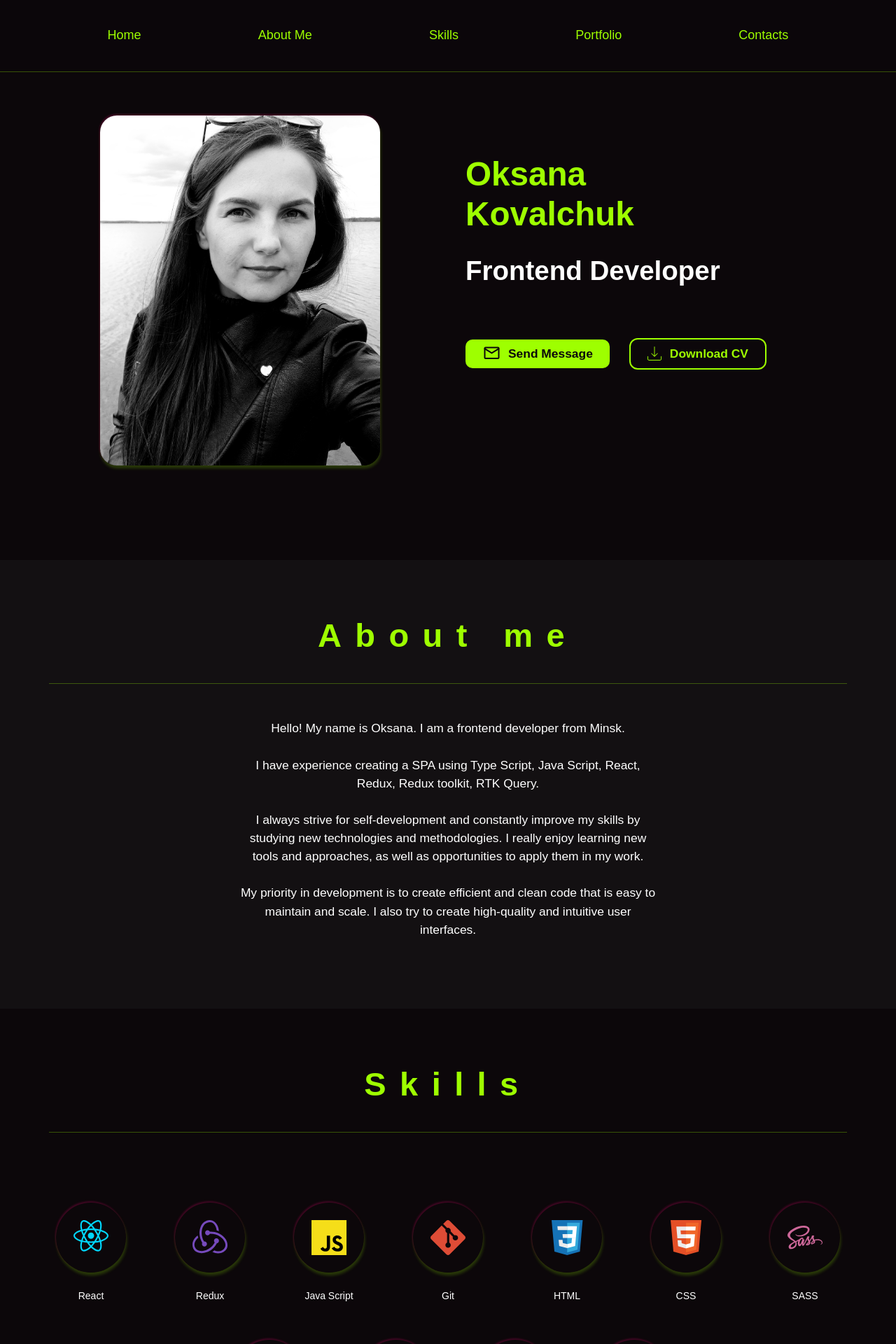
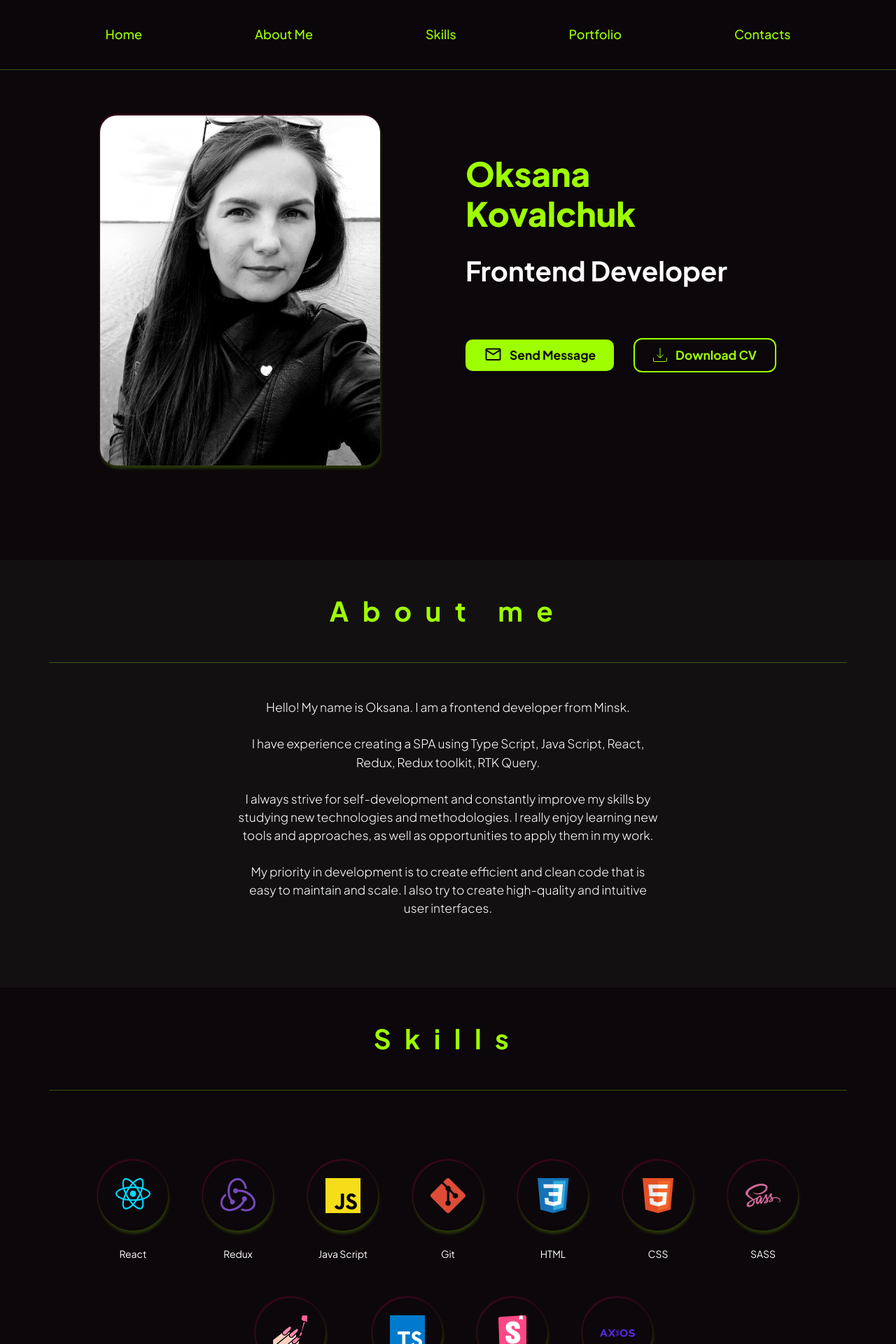
Before and after one commit to oksivasilinka/portfolio, a React app: page / in a window 1280 px wide. Shown: the top 1920 px of the page at 70% size. Built offline with nearby package versions, Linux system fonts and the light colour scheme.

Commit message:
fix adaptive, styles

```diff
--- a/src/components/button/button.tsx
+++ b/src/components/button/button.tsx
@@ -8,7 +8,7 @@ type Props = {
 
 export const Button = styled.button<Props>`
   background-color: ${theme.colors.accent};
-  padding: 10px 24px;
+  padding: 12px 26px;
   border-radius: 10px;
   display: flex;
   align-items: center;
--- a/src/components/contacts-form/contacts-form.tsx
+++ b/src/components/contacts-form/contacts-form.tsx
@@ -18,6 +18,6 @@ const StyledForm = styled.form`
   width: 100%;
   display: flex;
   flex-direction: column;
-  gap: 40px;
+  gap: 30px;
   margin: 0 auto;
 `
--- a/src/components/field/field.tsx
+++ b/src/components/field/field.tsx
@@ -49,6 +49,6 @@ const FieldWrapper = styled.div`
     opacity: 0.6;
     transition: 0.3s;
 
-    ${font({ max: 16, min: 14 })};
+    ${font({ max: 16, min: 14, weight: 300 })};
   }
 `
--- a/src/components/section-text/section-text.tsx
+++ b/src/components/section-text/section-text.tsx
@@ -6,5 +6,5 @@ export const SectionText = styled.p`
   max-width: 600px;
   margin: 0 auto;
   width: 100%;
-  ${font({ weight: 400, max: 18, min: 14, lineHeight: 1.5 })};
+  ${font({ weight: 300, max: 18, min: 14, lineHeight: 1.5 })};
 `
--- a/src/components/section-title/section-title.tsx
+++ b/src/components/section-title/section-title.tsx
@@ -4,9 +4,8 @@ import { font } from 'styles/common'
 
 export const SectionTitle = styled.h2`
   text-align: center;
-  padding-top: 80px;
-  padding-bottom: 40px;
+  padding: 50px 0;
   border-bottom: 1px solid rgba(158, 255, 0, 0.3);
   margin-bottom: 50px;
-  ${font({ color: theme.colors.accent, weight: 700, max: 50, min: 30, spacingMax: 20, spacingMin: 16 })};
+  ${font({ color: theme.colors.accent, weight: 700, max: 40, min: 30, spacingMax: 20, spacingMin: 16 })};
 `
--- a/src/layout/header/header.tsx
+++ b/src/layout/header/header.tsx
@@ -1,5 +1,5 @@
 import styled from 'styled-components'
-import { Menu } from 'components/menu/menu'
+import { Menu } from 'layout/header/menu/menu'
 import { Container } from 'components/container/container'
 import { theme } from 'styles/theme'
 import { MobileMenu } from 'layout/header/mobile-menu/mobile-menu'
--- a/src/components/menu/menu.tsx
+++ b/src/layout/header/menu/menu.tsx
@@ -43,6 +43,7 @@ export const ListItem = styled.li``
 export const Link = styled.a`
   color: ${theme.colors.accent};
   font-size: 18px;
+  line-height: 1;
   font-weight: 500;
 
   &:hover {
--- a/src/layout/sections/contacts/contacts.tsx
+++ b/src/layout/sections/contacts/contacts.tsx
@@ -20,7 +20,8 @@ export const Contacts = () => {
         <SectionTitle>Contacts</SectionTitle>
         <FlexWrapper gap={'40px'} justify={'center'} direction={'column'}>
           <SectionText>
-            Send me a message, I will contact you shortly. Or contact me in a way more convenient for you
+            Send me a message, I will contact you shortly. <br />
+            Or contact me in a way more convenient for you
           </SectionText>
           <SocialIcons icons={icons} />
           <ContactsForm />
--- a/src/layout/sections/footer/footer.tsx
+++ b/src/layout/sections/footer/footer.tsx
@@ -18,5 +18,5 @@ const StyledFooter = styled.footer`
 const StyledText = styled.p`
   text-align: center;
   opacity: 0.8;
-  ${font({ max: 14, min: 12 })};
+  ${font({ max: 14, min: 12, weight: 300 })};
 `
--- a/src/layout/sections/portfolio/portfolioItem/portfolioItem.tsx
+++ b/src/layout/sections/portfolio/portfolioItem/portfolioItem.tsx
@@ -107,6 +107,7 @@ const StyledTitle = styled.h3`
 const StyledDescription = styled.p`
   padding-top: 20px;
   font-size: 14px;
+  font-weight: 300;
 `
 
 const Photo = styled.img`
--- a/src/layout/sections/skills/skill/skill.tsx
+++ b/src/layout/sections/skills/skill/skill.tsx
@@ -10,20 +10,14 @@ type Props = {
 
 export const Skill = ({ title, idIcon }: Props) => {
   return (
-    <StyledSkill>
     <FlexWrapper direction={'column'} align={'center'}>
       <IconWrapper>
         <Icon id={idIcon} />
       </IconWrapper>
       <StyledSkillTitle>{title}</StyledSkillTitle>
     </FlexWrapper>
-    </StyledSkill>
   )
 }
-
-const StyledSkill = styled.div`
-  padding: 0 10px;
-`
 
 const StyledSkillTitle = styled.h3`
   font-size: 14px;
--- a/src/styles/global-styles.tsx
+++ b/src/styles/global-styles.tsx
@@ -1,5 +1,10 @@
 import { createGlobalStyle } from 'styled-components'
 import { theme } from 'styles/theme'
+import '@fontsource/plus-jakarta-sans/300.css'
+import '@fontsource/plus-jakarta-sans/400.css'
+import '@fontsource/plus-jakarta-sans/500.css'
+import '@fontsource/plus-jakarta-sans/700.css'
+import '@fontsource/plus-jakarta-sans/800.css'
 
 export const GlobalStyles = createGlobalStyle`
   *, *::before, *::after {
```
Lines whose indentation alone changed are shown as unchanged.
